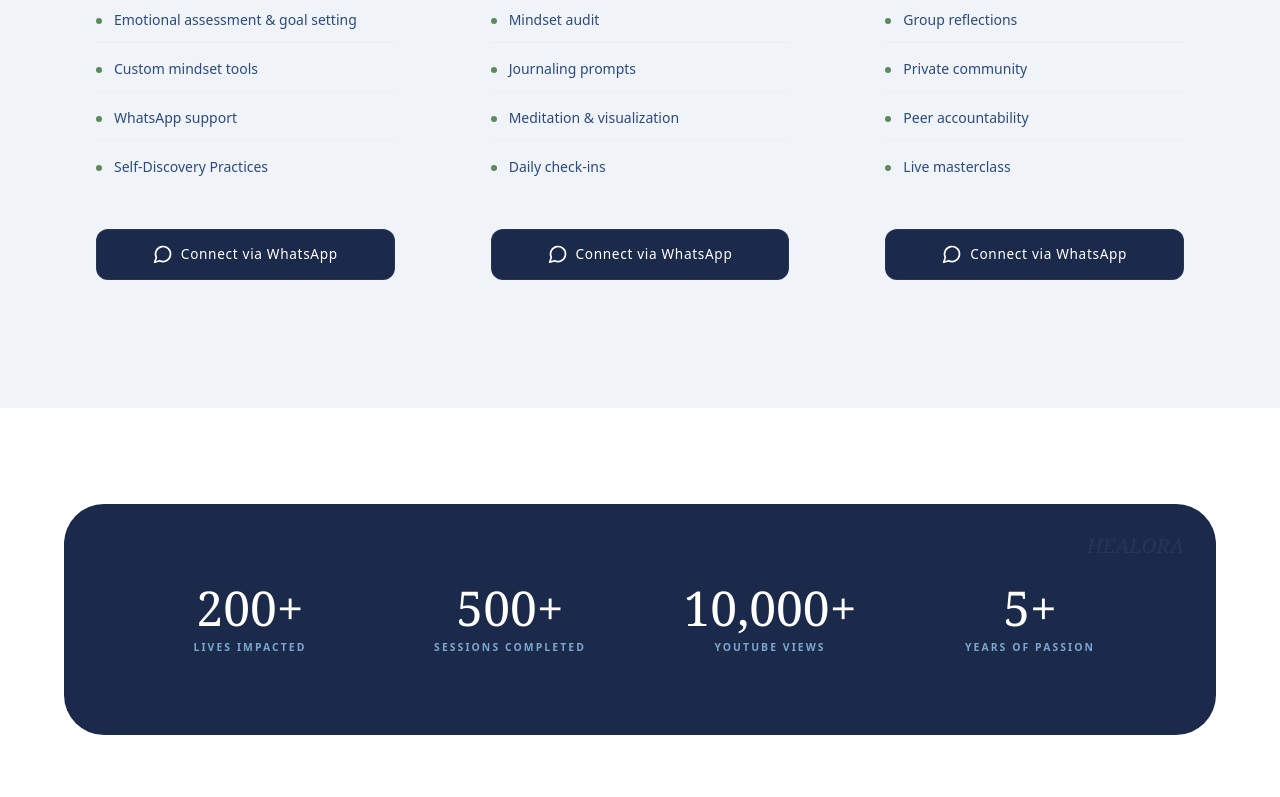
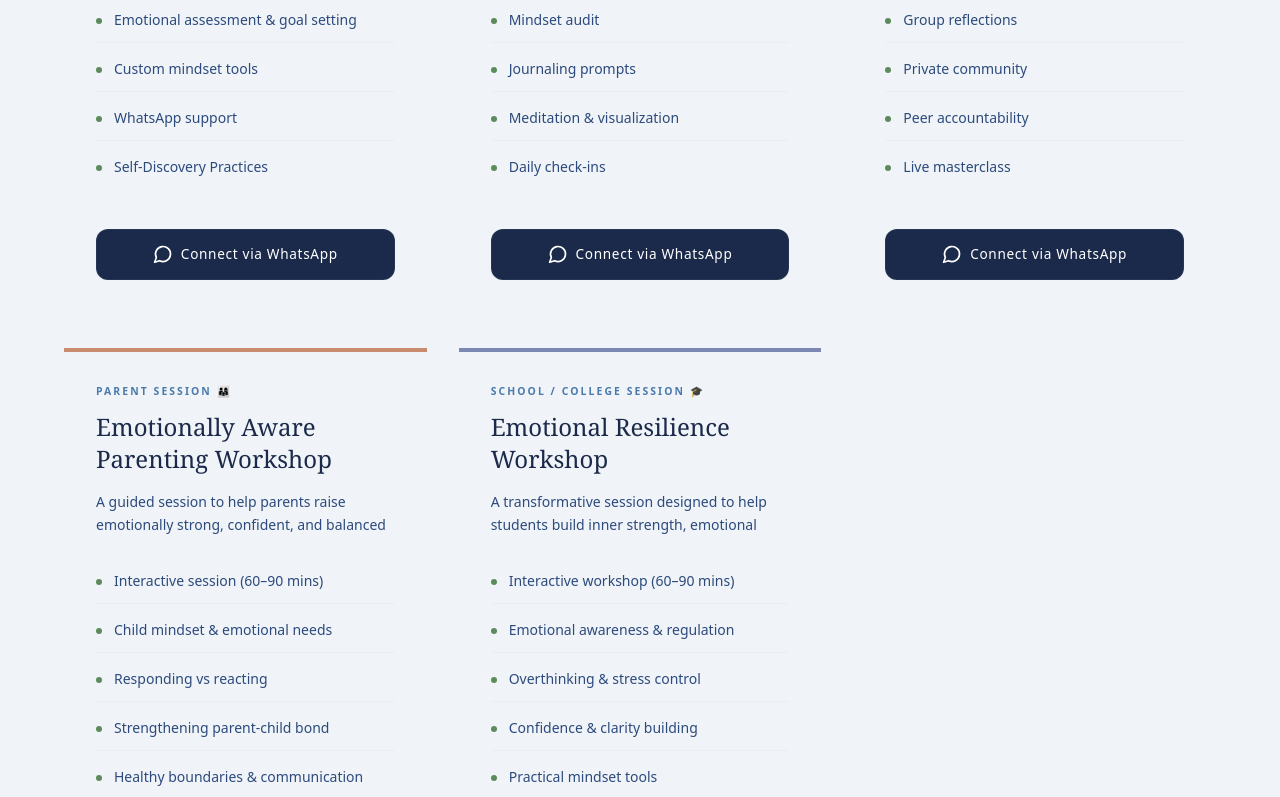
Before and after one commit to mjroshanackthar/Healora, a Next.js app: page / in a window 1280 px wide. Shown: the part 2000-2797 px from the top of the page. Built offline with nearby package versions, Linux system fonts and the light colour scheme.

Commit message:
Add Parenting and Student Resilience workshops to services

```diff
--- a/src/app/globals.css
+++ b/src/app/globals.css
@@ -8,6 +8,8 @@
   --watercolor-bg: #F0F4F8;
   --mist-white: #FAFCFF;
   --leaf-green: #5C8A5C;
+  --earth-warm: #C98B6D;
+  --wisdom-purple: #7C86B3;
   --glass: rgba(255, 255, 255, 0.15);
   --glass-border: rgba(74, 122, 172, 0.2);
   --shadow-blue: rgba(44, 74, 124, 0.12);
--- a/src/app/page.tsx
+++ b/src/app/page.tsx
@@ -153,6 +153,38 @@ export default function HealoraPage() {
       features: ["Weekly 90-min sessions", "Group reflections", "Private community", "Peer accountability", "Live masterclass"],
       color: "var(--leaf-green)",
       msg: "I’m ready to begin my healing journey with you."
+    },
+    {
+      id: "Parent Session",
+      title: "Emotionally Aware Parenting Workshop",
+      tag: "Parent Session 👨‍👩‍👧",
+      desc: "A guided session to help parents raise emotionally strong, confident, and balanced children.",
+      features: [
+        "Interactive session (60–90 mins)",
+        "Child mindset & emotional needs",
+        "Responding vs reacting",
+        "Strengthening parent-child bond",
+        "Healthy boundaries & communication",
+        "Real-life scenarios & guidance"
+      ],
+      color: "var(--earth-warm)",
+      msg: "I’m interested in the Emotionally Aware Parenting Workshop for my family."
+    },
+    {
+      id: "Student Resilience",
+      title: "Emotional Resilience Workshop",
+      tag: "School / College Session 🎓",
+      desc: "A transformative session designed to help students build inner strength, emotional balance, and a growth mindset.",
+      features: [
+        "Interactive workshop (60–90 mins)",
+        "Emotional awareness & regulation",
+        "Overthinking & stress control",
+        "Confidence & clarity building",
+        "Practical mindset tools",
+        "Guided exercises & sharing"
+      ],
+      color: "var(--wisdom-purple)",
+      msg: "I’d like to inquire about an Emotional Resilience Workshop for my institution."
     }
   ];
 
@@ -368,7 +400,7 @@ export default function HealoraPage() {
           </p>
         </div>
 
-        <div className="grid md:grid-cols-3 gap-8 max-w-7xl mx-auto">
+        <div className="grid grid-cols-1 md:grid-cols-2 lg:grid-cols-3 gap-8 max-w-7xl mx-auto">
           {services.map((service, index) => (
             <motion.div
               key={service.id}
```
